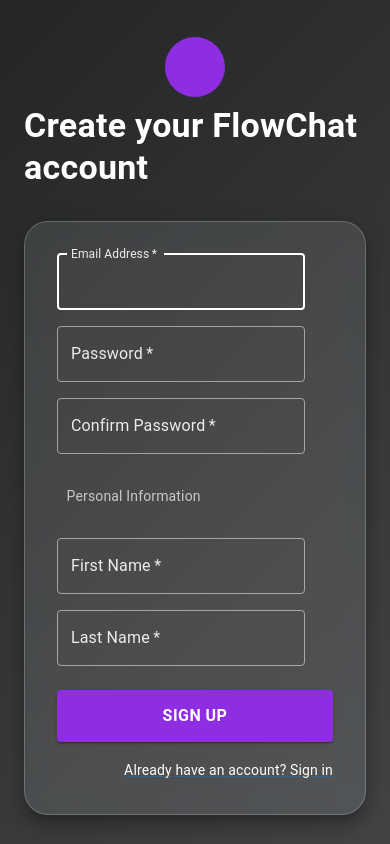
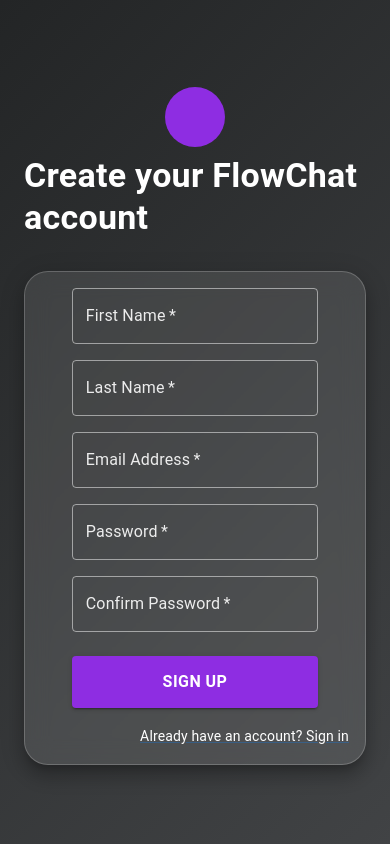
Before and after one commit to dawit-personal/chatFlow, a React (Vite) app in the folder frontend/: page / in a window 390 px wide. Built offline with nearby package versions, Linux system fonts and the light colour scheme; some icons are missing.

Commit message:
refactor:Make registration UI clean, professional, and mobile-friendly

```diff
--- a/frontend/src/pages/Register.jsx
+++ b/frontend/src/pages/Register.jsx
@@ -60,10 +60,10 @@
       <Paper
         elevation={12}
         sx={{
-          p: 4,
+          p: 2, // Reduced padding for more field space
           borderRadius: 6,
           width: '100%',
-          maxWidth: '550px', // Adjusted for the vertical layout
+          maxWidth: '600px', // Increased width for better text field display
           // Frosted glass effect with a border
           backgroundColor: 'rgba(255, 255, 255, 0.1)',
           backdropFilter: 'blur(12px)',
@@ -71,42 +71,36 @@
         }}
       >
         <Box component="form" noValidate sx={{ width: '100%' }}>
-          <Grid container spacing={2}>
+          <Box sx={{ display: 'flex', flexDirection: 'column', gap: 2, alignItems: 'center' }}>
+            {/* Personal Information First - Best Practice */}
+            <Box sx={{ width: '80%' }}>
+              <TextField name="firstName" required fullWidth id="firstName" label="First Name" variant="outlined" InputLabelProps={{ style: { color: 'rgba(255, 255, 255, 0.9)' } }} sx={{ '& .MuiOutlinedInput-root': { '& fieldset': { borderColor: 'rgba(255, 255, 255, 0.5)' }, '&:hover fieldset': { borderColor: 'rgba(255, 255, 255, 0.8)' }, '&.Mui-focused fieldset': { borderColor: 'white' }, '& .MuiInputBase-input': { color: 'white' }, }, }} />
+            </Box>
+
+            <Box sx={{ width: '80%' }}>
+              <TextField name="lastName" required fullWidth id="lastName" label="Last Name" variant="outlined" InputLabelProps={{ style: { color: 'rgba(255, 255, 255, 0.9)' } }} sx={{ '& .MuiOutlinedInput-root': { '& fieldset': { borderColor: 'rgba(255, 255, 255, 0.5)' }, '&:hover fieldset': { borderColor: 'rgba(255, 255, 255, 0.8)' }, '&.Mui-focused fieldset': { borderColor: 'white' }, '& .MuiInputBase-input': { color: 'white' }, }, }} />
+            </Box>
+
             {/* Login Credentials */}
-            <Grid item xs={12}>
-              <TextField name="email" required fullWidth id="email" label="Email Address" autoComplete="email" autoFocus variant="outlined" InputLabelProps={{ style: { color: 'rgba(255, 255, 255, 0.9)' } }} sx={{ '& .MuiOutlinedInput-root': { '& fieldset': { borderColor: 'rgba(255, 255, 255, 0.5)' }, '&:hover fieldset': { borderColor: 'rgba(255, 255, 255, 0.8)' }, '&.Mui-focused fieldset': { borderColor: 'white' }, '& .MuiInputBase-input': { color: 'white' }, }, }} />
-            </Grid>
-            <Grid item xs={12}>
+            <Box sx={{ width: '80%' }}>
+              <TextField name="email" required fullWidth id="email" label="Email Address" autoComplete="email" variant="outlined" InputLabelProps={{ style: { color: 'rgba(255, 255, 255, 0.9)' } }} sx={{ '& .MuiOutlinedInput-root': { '& fieldset': { borderColor: 'rgba(255, 255, 255, 0.5)' }, '&:hover fieldset': { borderColor: 'rgba(255, 255, 255, 0.8)' }, '&.Mui-focused fieldset': { borderColor: 'white' }, '& .MuiInputBase-input': { color: 'white' }, }, }} />
+            </Box>
+
+            <Box sx={{ width: '80%' }}>
               <TextField name="password" required fullWidth id="password" label="Password" type="password" variant="outlined" InputLabelProps={{ style: { color: 'rgba(255, 255, 255, 0.9)' } }} sx={{ '& .MuiOutlinedInput-root': { '& fieldset': { borderColor: 'rgba(255, 255, 255, 0.5)' }, '&:hover fieldset': { borderColor: 'rgba(255, 255, 255, 0.8)' }, '&.Mui-focused fieldset': { borderColor: 'white' }, '& .MuiInputBase-input': { color: 'white' }, }, }} />
-            </Grid>
-            <Grid item xs={12}>
+            </Box>
+
+            <Box sx={{ width: '80%' }}>
               <TextField name="confirmPassword" required fullWidth id="confirmPassword" label="Confirm Password" type="password" variant="outlined" InputLabelProps={{ style: { color: 'rgba(255, 255, 255, 0.9)' } }} sx={{ '& .MuiOutlinedInput-root': { '& fieldset': { borderColor: 'rgba(255, 255, 255, 0.5)' }, '&:hover fieldset': { borderColor: 'rgba(255, 255, 255, 0.8)' }, '&.Mui-focused fieldset': { borderColor: 'white' }, '& .MuiInputBase-input': { color: 'white' }, }, }} />
-            </Grid>
-
-            {/* Divider */}
-            <Grid item xs={12}>
-              <Divider sx={{ my: 2, borderColor: 'rgba(255, 255, 255, 0.2)' }}>
-                <Typography variant="body2" sx={{ color: 'rgba(255, 255, 255, 0.7)' }}>
-                  Personal Information
-                </Typography>
-              </Divider>
-            </Grid>
-
-            {/* Personal Information */}
-            <Grid item xs={12} sm={6}>
-              <TextField name="firstName" required fullWidth id="firstName" label="First Name" variant="outlined" InputLabelProps={{ style: { color: 'rgba(255, 255, 255, 0.9)' } }} sx={{ '& .MuiOutlinedInput-root': { '& fieldset': { borderColor: 'rgba(255, 255, 255, 0.5)' }, '&:hover fieldset': { borderColor: 'rgba(255, 255, 255, 0.8)' }, '&.Mui-focused fieldset': { borderColor: 'white' }, '& .MuiInputBase-input': { color: 'white' }, }, }} />
-            </Grid>
-            <Grid item xs={12} sm={6}>
-              <TextField name="lastName" required fullWidth id="lastName" label="Last Name" variant="outlined" InputLabelProps={{ style: { color: 'rgba(255, 255, 255, 0.9)' } }} sx={{ '& .MuiOutlinedInput-root': { '& fieldset': { borderColor: 'rgba(255, 255, 255, 0.5)' }, '&:hover fieldset': { borderColor: 'rgba(255, 255, 255, 0.8)' }, '&.Mui-focused fieldset': { borderColor: 'white' }, '& .MuiInputBase-input': { color: 'white' }, }, }} />
-            </Grid>
-          </Grid>
+            </Box>
+          </Box>
+          <Box sx={{ display: 'flex', justifyContent: 'center', mt: 3, mb: 2 }}>
+            <Box sx={{ width: '80%' }}>
               <Button
                 type="submit"
                 fullWidth
                 variant="contained"
                 sx={{
-              mt: 3,
-              mb: 2,
                   py: 1.5,
                   backgroundColor: '#8E2DE2',
                   fontSize: '1rem',
@@ -118,6 +112,8 @@
               >
                 Sign Up
               </Button>
+            </Box>
+          </Box>
           <Grid container justifyContent="flex-end">
             <Grid item>
               <Link href="#" variant="body2" sx={{ color: 'white' }}>
```
Lines whose indentation alone changed are shown as unchanged.
